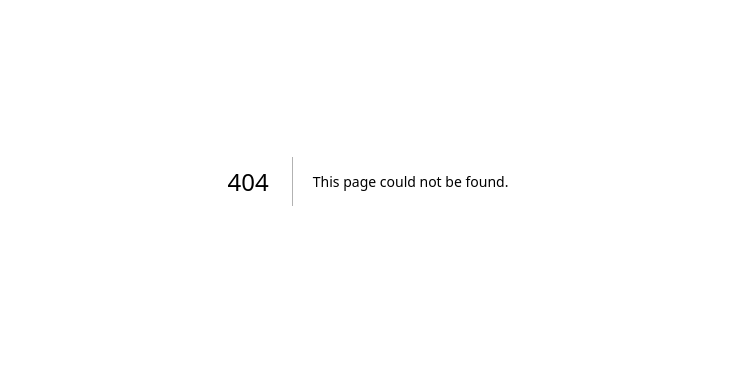
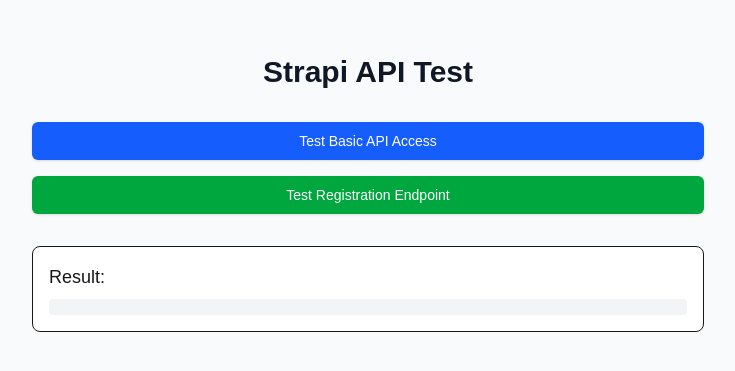
Before and after one commit to chemarish30-afk/study-tracker, a Next.js app in the folder web/: page /test-strapi in a window 1280 px wide. Before the commit this address had no page. Shown: the part 219-590 px from the top of the page, without its empty margins (272-1007 px from the left). Built offline with nearby package versions, Linux system fonts and the light colour scheme.

Commit message:
debug: Add Strapi API test page to diagnose 401 error
- Create test page to check Strapi API connectivity
- Test basic API access and registration endpoint
- Help identify if issue is CORS, authentication, or endpoint configuration
- Provide detailed response logging for debugging

```diff
--- /dev/null
+++ b/web/src/app/test-strapi/page.tsx
@@ -0,0 +1,93 @@
+'use client';
+
+import { useState } from 'react';
+
+export default function TestStrapiPage() {
+  const [result, setResult] = useState<string>('');
+  const [loading, setLoading] = useState(false);
+
+  const testStrapi = async () => {
+    setLoading(true);
+    setResult('Testing...');
+
+    try {
+      // Test basic connectivity
+      const response = await fetch('https://truthful-gift-3408f45803.strapiapp.com/api/exam-courses', {
+        method: 'GET',
+        headers: {
+          'Content-Type': 'application/json',
+        },
+      });
+
+      const data = await response.json();
+      setResult(`Status: ${response.status}\nResponse: ${JSON.stringify(data, null, 2)}`);
+    } catch (error) {
+      setResult(`Error: ${error}`);
+    } finally {
+      setLoading(false);
+    }
+  };
+
+  const testRegistration = async () => {
+    setLoading(true);
+    setResult('Testing registration...');
+
+    try {
+      const response = await fetch('https://truthful-gift-3408f45803.strapiapp.com/api/auth/local/register', {
+        method: 'POST',
+        headers: {
+          'Content-Type': 'application/json',
+        },
+        body: JSON.stringify({
+          username: 'testuser123',
+          email: 'test123@example.com',
+          password: 'testpassword123'
+        }),
+      });
+
+      const data = await response.json();
+      setResult(`Registration Status: ${response.status}\nResponse: ${JSON.stringify(data, null, 2)}`);
+    } catch (error) {
+      setResult(`Registration Error: ${error}`);
+    } finally {
+      setLoading(false);
+    }
+  };
+
+  return (
+    <div className="min-h-screen flex items-center justify-center bg-gray-50 py-12 px-4 sm:px-6 lg:px-8">
+      <div className="max-w-2xl w-full space-y-8">
+        <div className="text-center">
+          <h2 className="mt-6 text-3xl font-extrabold text-gray-900">
+            Strapi API Test
+          </h2>
+        </div>
+
+        <div className="space-y-4">
+          <button
+            onClick={testStrapi}
+            disabled={loading}
+            className="w-full flex justify-center py-2 px-4 border border-transparent rounded-md shadow-sm text-sm font-medium text-white bg-blue-600 hover:bg-blue-700 focus:outline-none focus:ring-2 focus:ring-offset-2 focus:ring-blue-500 disabled:opacity-50"
+          >
+            Test Basic API Access
+          </button>
+
+          <button
+            onClick={testRegistration}
+            disabled={loading}
+            className="w-full flex justify-center py-2 px-4 border border-transparent rounded-md shadow-sm text-sm font-medium text-white bg-green-600 hover:bg-green-700 focus:outline-none focus:ring-2 focus:ring-offset-2 focus:ring-green-500 disabled:opacity-50"
+          >
+            Test Registration Endpoint
+          </button>
+        </div>
+
+        <div className="bg-white p-4 rounded-lg border">
+          <h3 className="text-lg font-medium mb-2">Result:</h3>
+          <pre className="whitespace-pre-wrap text-sm bg-gray-100 p-2 rounded">
+            {result}
+          </pre>
+        </div>
+      </div>
+    </div>
+  );
+}
```
